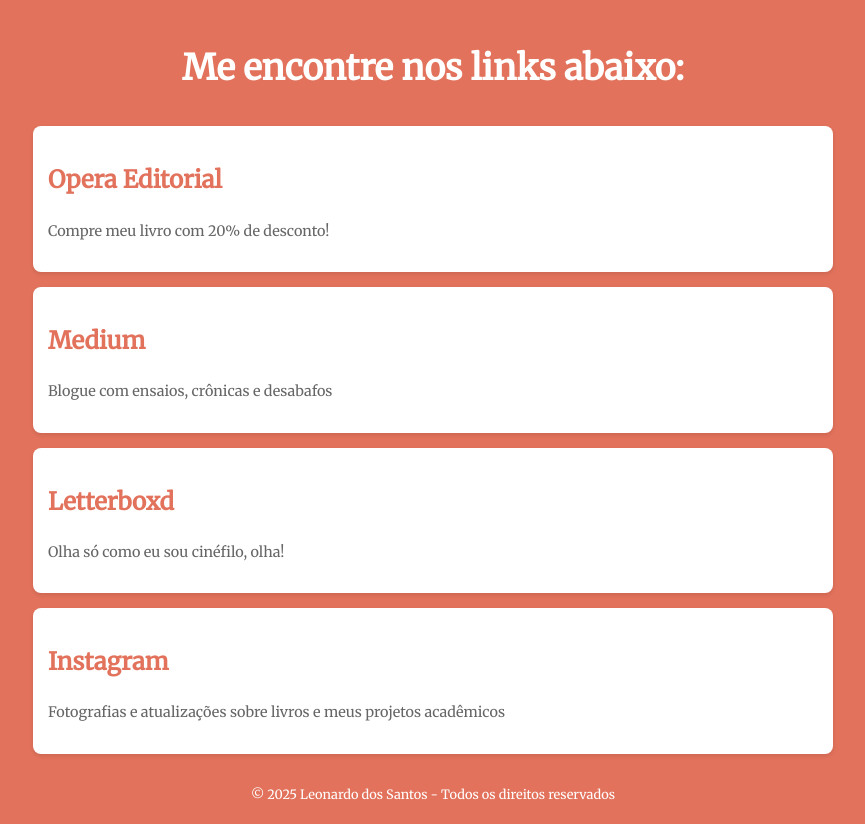
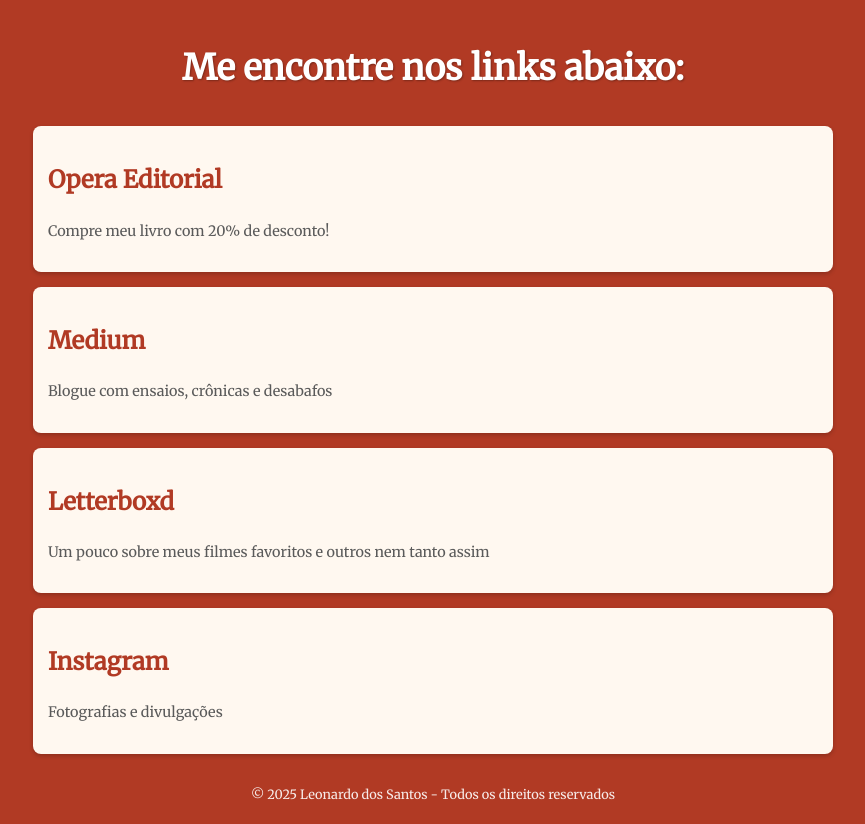
Before and after one commit to thelastnaucratite/links, a plain HTML site: page index.html in a window 1280 px wide. Shown: the whole page, without its empty margins (207-1072 px from the left). Drawn offline with Linux system fonts and the light colour scheme.

Commit message:
Update index.html

```diff
--- a/index.html
+++ b/index.html
@@ -12,46 +12,49 @@
             max-width: 800px;
             margin: 0 auto;
             padding: 20px;
-            color: #333;
-            background-color: #E2725B; /* Terracota normal */
+            color: #FFF8F0; /* Branco levemente amarelado para melhor contraste */
+            background-color: #B13A24; /* Terracota forte (#B13A24) */
             text-align: center;
         }
         h1 {
-            color: #fff;
+            color: #FFFFFF; /* Branco puro para título */
             text-align: center;
             margin-top: 20px;
             margin-bottom: 30px;
             font-size: 2.2em;
+            text-shadow: 1px 1px 2px rgba(0,0,0,0.3); /* Sombra sutil para destacar */
         }
         .link-container {
-            background: #fff;
+            background: #FFF8F0; /* Fundo off-white para contraste suave */
             border-radius: 8px;
             padding: 15px;
             margin-bottom: 15px;
-            box-shadow: 0 2px 4px rgba(0,0,0,0.1);
+            box-shadow: 0 2px 4px rgba(0,0,0,0.2);
             text-align: left;
         }
         .link-container:hover {
-            box-shadow: 0 4px 8px rgba(0,0,0,0.2);
+            box-shadow: 0 4px 8px rgba(0,0,0,0.3);
+            transform: translateY(-2px); /* Efeito de levitação */
         }
         a {
-            color: #E2725B; /* Terracota para links */
+            color: #B13A24; /* Terracota (#B13A24) para links */
             text-decoration: none;
             font-weight: bold;
         }
         a:hover {
-            color: #C45A44; /* Terracota mais escuro */
+            color: #8C2D1C; /* Terracota mais escuro para hover */
             text-decoration: underline;
         }
         .description {
-            color: #666;
+            color: #5A5A5A; /* Cinza escuro para descrições */
             font-size: 0.9em;
         }
         footer {
             text-align: center;
             margin-top: 30px;
-            color: #fff;
+            color: #FFFFFF; /* Branco para rodapé */
             font-size: 0.8em;
+            opacity: 0.9;
         }
     </style>
 </head>
@@ -70,12 +73,12 @@
 
     <div class="link-container">
         <h2><a href="https://boxd.it/cQxCb" target="_blank">Letterboxd</a></h2>
-        <p class="description">Olha só como eu sou cinéfilo, olha!</p>
+        <p class="description">Um pouco sobre meus filmes favoritos e outros nem tanto assim</p>
     </div>
 
     <div class="link-container">
         <h2><a href="https://www.instagram.com/autorleosantos?igsh=MTd4MDNwOHZoczZ4Zg==" target="_blank">Instagram</a></h2>
-        <p class="description">Fotografias e atualizações sobre livros e meus projetos acadêmicos</p>
+        <p class="description">Fotografias e divulgações</p>
     </div>
 
     <footer>
```
